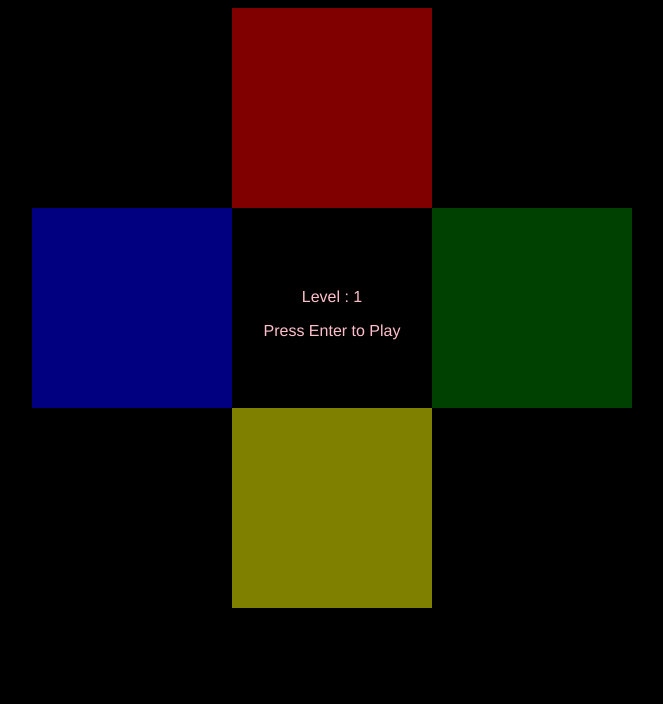
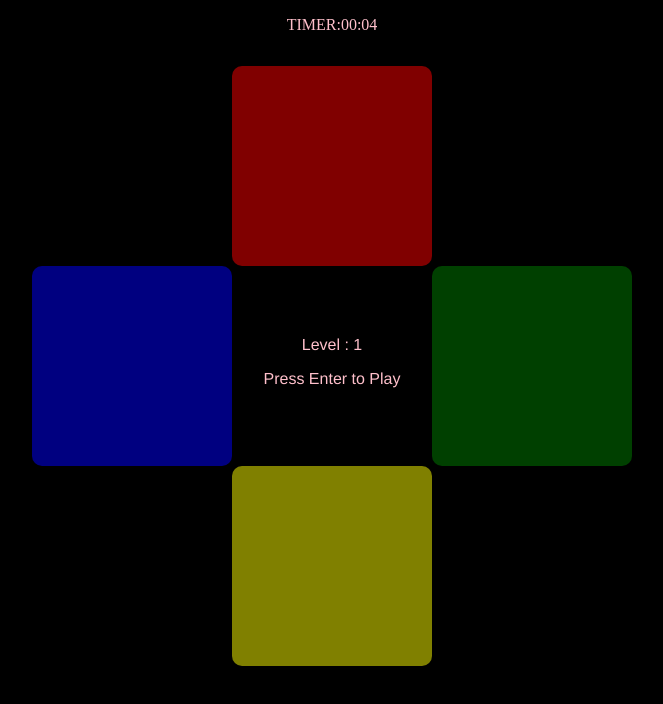
Before and after one commit to juancgarcia/simon, a plain HTML site: page index.html in a window 1280 px wide. Shown: the whole page, without its empty margins (308-971 px from the left). Drawn offline with nearby package versions, Linux system fonts and the light colour scheme.

Commit message:
add timer

```diff
--- a/index.html
+++ b/index.html
@@ -6,7 +6,7 @@
     <title>Simon</title>
   </head>
   <body>
-    <div id='container'>
+    <div id='container'><p id='timer'>TIMER:00:00</p></div>
     <div id='top-row'>
       <div id="red"></div>
     </div>
@@ -18,7 +18,7 @@
     <div id="bottom-row">
       <div id="yellow"></div>
     </div>
-  </div>
+
 
 <script src="https://code.jquery.com/jquery-3.2.1.js" charset="utf-8"></script>
   <script src="script.js" charset="utf-8"></script>
--- a/script.js
+++ b/script.js
@@ -2,6 +2,7 @@ var red = $('#red')
 var blue = $('#blue')
 var green = $('#green')
 var yellow = $('#yellow')
+var timer = $('#timer')
 
 
 
@@ -14,6 +15,8 @@ var counter = 0
 var gameReady = true
 var levelCount = 1
 var userReady = true
+var timeX = 0
+
 
 
 //Randomizes game sequence, the length of which is determined by level
@@ -42,6 +45,9 @@ function evaluate() {
     levelCount = 1
     gameReady = true
     randomColors()
+    clearInterval(time)
+    timeX = 0
+    timer.text('TIMER:00:00')
   }
 }
 
@@ -79,8 +85,8 @@ function startGame() {
 }
 
 
+
 randomColors()
-
 
 
 $('html').keydown(function(e) {
@@ -127,7 +133,24 @@ $('html').keydown(function(e) {
 
 $('html').keydown(function(e) {
   if (e.which === 13) {
+    if (gameReady) {
     gameReady = false
     startGame()
   }
+  }
 })
+
+ var time = setInterval(function() { timeFormula() },1000)
+
+function timeFormula() {
+  var seconds = timeX%60
+  if (seconds<10) {
+    var seconds = '0' + seconds
+  } else {seconds = seconds}
+  var minutes = parseInt(timeX/60)
+  if (minutes<10) {
+    var minutes = '0' + minutes
+  } else {minutes = minutes}
+  timer.text('TIMER:' + minutes + ':' + seconds)
+  timeX++
+}
--- a/style.css
+++ b/style.css
@@ -19,10 +19,11 @@ body {
 
 #blue, #green, #yellow, #red {
   opacity:.5;
+  border-radius: 10px;
 }
-#blue:hover, #green:hover, #red:hover, #yellow:hover  {
+/*#blue:hover, #green:hover, #red:hover, #yellow:hover  {
   opacity:1;
-}
+}*/
 
 #text {
   color:pink;
@@ -36,18 +37,21 @@ body {
 
 }
 #level {
-  margin-top:80px;
+  margin-top:35%;
 }
 #red {
   background: red;
   height:200px;
   width:200px;
+
 }
 
 #container {
-  height:800px;
-  width:800px;
-  margin:auto;
+  height:50px;
+  width:100%;
+
+  color:pink;
+  text-align: center;
 }
 
 #yellow {
```
